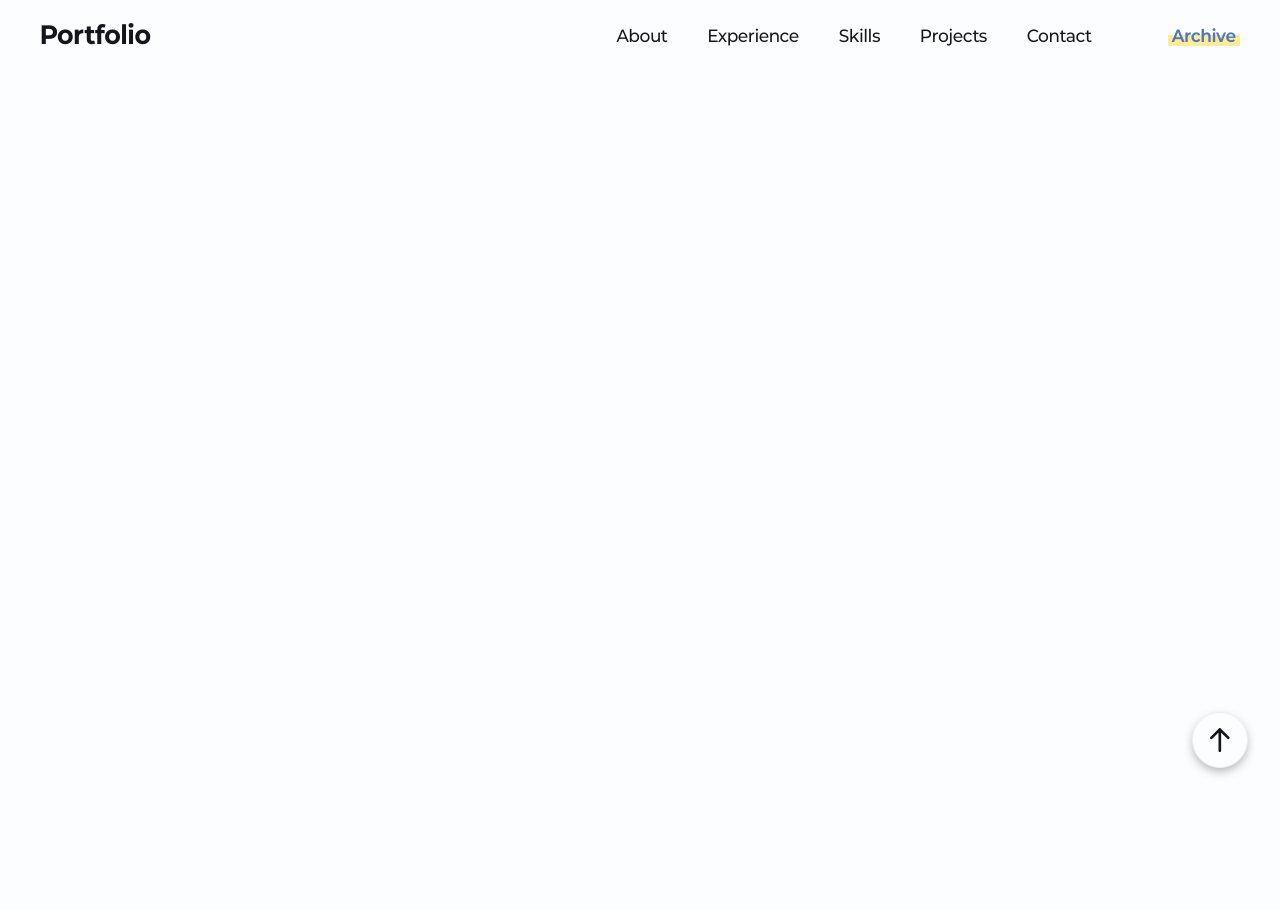
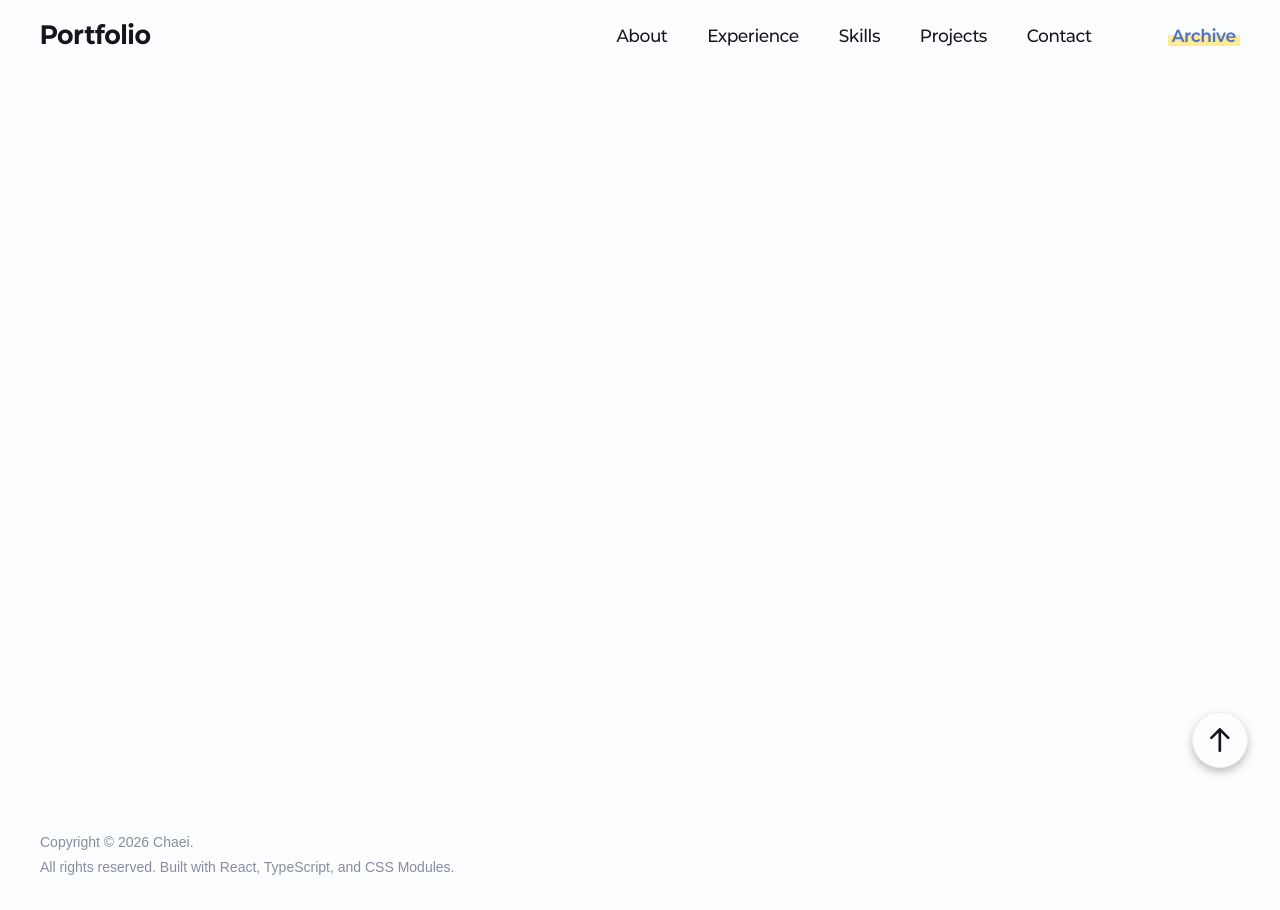
Before and after one commit to chaei388/portfolio, a React (Vite) app: page /archive/1 in a window 1280 px wide. Before the commit the page ends 800 px from the top, so only its background shows below. Built offline with nearby package versions, Linux system fonts and the light colour scheme; a web font is replaced by a local one.

Commit message:
feat: Footer 내용 추가
변경 내용

- Footer에 문구 추가
- 공통 container 사용, 왼쪽 정렬 및 Footer 기본 스타일 적용

```diff
--- a/src/components/common/Footer/Footer.module.css
+++ b/src/components/common/Footer/Footer.module.css
@@ -0,0 +1,13 @@
+.footer {
+  padding: 2rem 0; /* 32px */
+
+  font: var(--font-small);
+  color: var(--gray-500);
+  text-align: left; /* 왼쪽 정렬 */
+}
+
+/* 인접 형제 선택자: A + B = A 바로 다음에 오는 B 선택
+두 번째 문단부터 간격 주는 용도 */
+.footer p + p {
+  margin-top: 0.25rem; /* 4px */
+}
--- a/src/components/common/Footer/Footer.tsx
+++ b/src/components/common/Footer/Footer.tsx
@@ -1,7 +1,14 @@
+import styles from './Footer.module.css'
+
 function Footer() {
   return (
     <>
-      <footer></footer>
+      <footer className={styles.footer}>
+        <div className="container">
+          <p>Copyright &copy; 2026 Chaei.</p>
+          <p>All rights reserved. Built with React, TypeScript, and CSS Modules.</p>
+        </div>
+      </footer>
     </>
   )
 }
```
